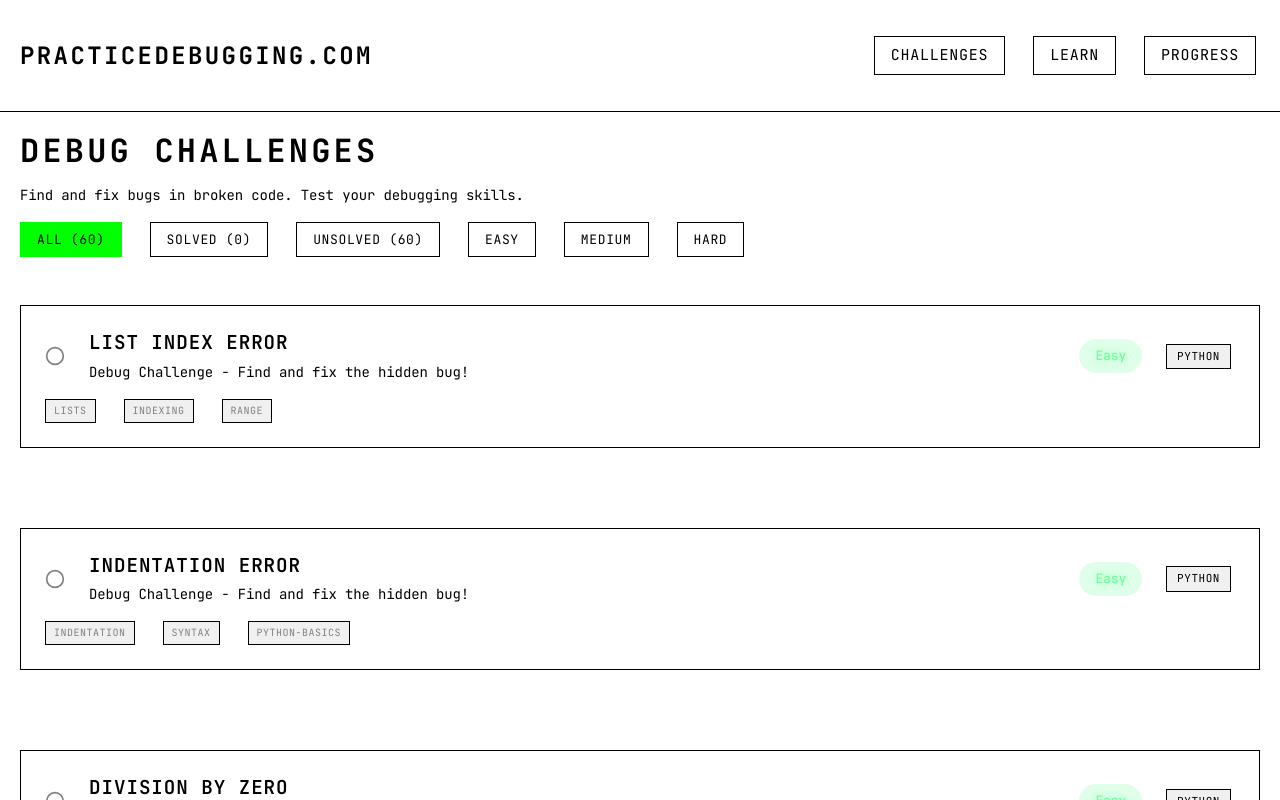
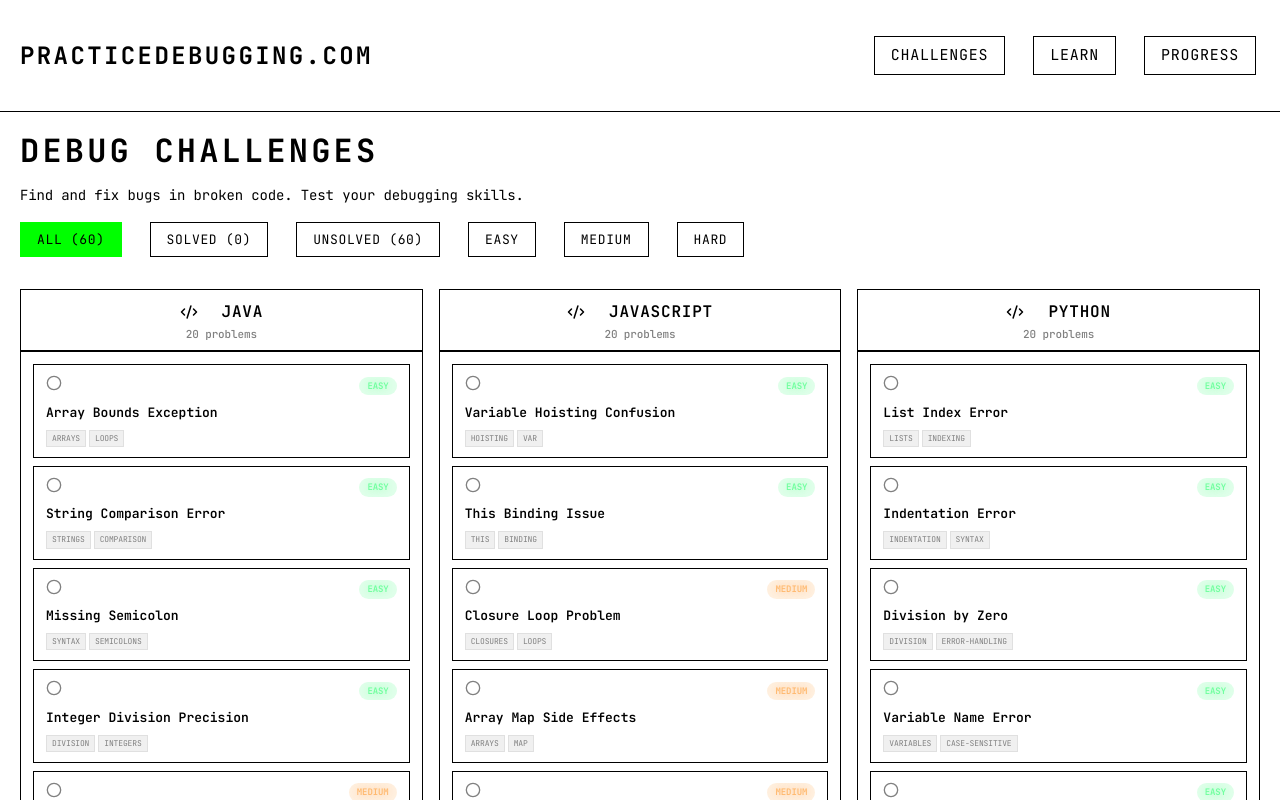
Before and after one commit to brinzunza/practicedebugging, a React (Vite) app in the folder app/: page / in a window 1280 px wide. Shown: the top 800 px of the page. Built offline with nearby package versions, Linux system fonts and the light colour scheme; no server answers.

Commit message:
compressed dashboard

```diff
--- a/app/src/components/QuestionList.jsx
+++ b/app/src/components/QuestionList.jsx
@@ -1,6 +1,6 @@
 import { useState, useEffect } from 'react'
 import { Link } from 'react-router-dom'
-import { Clock, Target, CheckCircle, Circle, AlertCircle } from 'lucide-react'
+import { Clock, Target, CheckCircle, Circle, AlertCircle, Code2 } from 'lucide-react'
 
 export default function QuestionList({ questionService }) {
   const [questions, setQuestions] = useState([])
@@ -22,6 +22,16 @@ export default function QuestionList({ questionService }) {
     return q.difficulty === filter
   })
 
+  // Group questions by language
+  const questionsByLanguage = filteredQuestions.reduce((acc, question) => {
+    const lang = question.language || 'other'
+    if (!acc[lang]) {
+      acc[lang] = []
+    }
+    acc[lang].push(question)
+    return acc
+  }, {})
+
   const getDifficultyClass = (difficulty) => {
     switch (difficulty) {
       case 'easy': return 'difficulty-easy'
@@ -33,19 +43,23 @@ export default function QuestionList({ questionService }) {
 
   const getStatusIcon = (status) => {
     switch (status) {
-      case 'solved': return <CheckCircle size={20} color="var(--accent-secondary)" />
-      case 'in_progress': return <AlertCircle size={20} color="#ffaa00" />
-      default: return <Circle size={20} color="var(--text-muted)" />
+      case 'solved': return <CheckCircle size={16} color="var(--accent-secondary)" />
+      case 'in_progress': return <AlertCircle size={16} color="#ffaa00" />
+      default: return <Circle size={16} color="var(--text-muted)" />
     }
   }
 
+  const getLanguageIcon = (language) => {
+    return <Code2 size={18} />
+  }
+
   return (
-    <div>
+    <div className="question-list-container">
       <div className="mb-8">
         <h1 className="brutal-header">DEBUG CHALLENGES</h1>
         <p className="text-secondary mb-4">Find and fix bugs in broken code. Test your debugging skills.</p>
 
-        <div className="flex gap-2 mb-4">
+        <div className="flex gap-2 mb-4" style={{ flexWrap: 'wrap' }}>
           <button
             className={`brutal-button ${filter === 'all' ? 'primary' : ''}`}
             onClick={() => setFilter('all')}
@@ -85,61 +99,105 @@ export default function QuestionList({ questionService }) {
         </div>
       </div>
 
-      <div className="grid gap-4">
-        {filteredQuestions.map(question => (
+      {filteredQuestions.length > 0 ? (
+        <div className="language-columns">
+          {Object.keys(questionsByLanguage).sort().map((language) => (
+            <div key={language} className="language-column">
+              {/* Language Header */}
+              <div className="language-header" style={{
+                borderBottom: '2px solid var(--border-primary)',
+                paddingBottom: '8px',
+                marginBottom: '12px',
+                position: 'sticky',
+                top: 0,
+                background: 'var(--bg-primary)',
+                zIndex: 10
+              }}>
+                <div className="flex items-center gap-2" style={{ justifyContent: 'center' }}>
+                  {getLanguageIcon(language)}
+                  <h2 className="brutal-subheader" style={{
+                    margin: 0,
+                    fontSize: '1rem',
+                    textTransform: 'uppercase',
+                    letterSpacing: '0.05em'
+                  }}>
+                    {language.toUpperCase()}
+                  </h2>
+                </div>
+                <div style={{
+                  textAlign: 'center',
+                  fontSize: '11px',
+                  color: 'var(--text-muted)',
+                  fontWeight: 500,
+                  marginTop: '4px'
+                }}>
+                  {questionsByLanguage[language].length} {questionsByLanguage[language].length === 1 ? 'problem' : 'problems'}
+                </div>
+              </div>
+
+              {/* Questions List */}
+              <div className="questions-list">
+                {questionsByLanguage[language].map((question) => (
                   <Link
                     key={question.id}
                     to={`/question/${question.id}`}
                     style={{ textDecoration: 'none', color: 'inherit' }}
                   >
-            <div className="brutal-card" style={{ cursor: 'pointer', transition: 'transform 0.1s' }}>
-              <div className="flex justify-between items-start mb-4">
-                <div className="flex items-center gap-4">
+                    <div className="compact-question-card" style={{
+                      border: '1px solid var(--border-primary)',
+                      padding: '10px 12px',
+                      marginBottom: '8px',
+                      transition: 'all 0.15s ease',
+                      cursor: 'pointer',
+                      background: 'var(--bg-primary)',
+                      display: 'flex',
+                      flexDirection: 'column',
+                      gap: '8px'
+                    }}>
+                      {/* Top Row: Status and Difficulty */}
+                      <div style={{
+                        display: 'flex',
+                        alignItems: 'center',
+                        justifyContent: 'space-between'
+                      }}>
+                        <div style={{ flexShrink: 0 }}>
                           {getStatusIcon(question.status)}
-                  <div>
-                    <h3 className="brutal-subheader" style={{ marginBottom: '8px' }}>
+                        </div>
+                        <span className={`difficulty-badge ${getDifficultyClass(question.difficulty)}`} style={{
+                          padding: '3px 8px',
+                          fontSize: '9px',
+                          textTransform: 'uppercase',
+                          fontWeight: 600
+                        }}>
+                          {question.difficulty}
+                        </span>
+                      </div>
+
+                      {/* Title */}
+                      <h3 style={{
+                        fontSize: '13px',
+                        fontWeight: 600,
+                        margin: 0,
+                        lineHeight: '1.3',
+                        textTransform: 'none',
+                        letterSpacing: 'normal'
+                      }}>
                         {question.title}
                       </h3>
-                    <p className="text-secondary">Debug Challenge - Find and fix the hidden bug!</p>
-                  </div>
-                </div>
 
-                <div className="flex items-center gap-3">
-                  <span className={`difficulty-badge ${getDifficultyClass(question.difficulty)}`}>
-                    {question.difficulty}
-                  </span>
-                  <span className="brutal-button" style={{ fontSize: '11px', padding: '4px 10px', background: 'var(--bg-tertiary)' }}>
-                    {question.language.toUpperCase()}
-                  </span>
-                </div>
-              </div>
-
-              {question.attempts > 0 && (
-                <div className="flex items-center gap-4 text-muted" style={{ fontSize: '14px' }}>
-                  <div className="flex items-center gap-1">
-                    <Target size={16} />
-                    {question.attempts} attempts
-                  </div>
-                  {question.time_spent > 0 && (
-                    <div className="flex items-center gap-1">
-                      <Clock size={16} />
-                      {Math.floor(question.time_spent / 60)}m {question.time_spent % 60}s
-                    </div>
-                  )}
-                </div>
-              )}
-
+                      {/* Tags */}
                       {question.tags && (
-                <div className="flex gap-2 mt-4">
-                  {question.tags.split(',').map((tag, index) => (
+                        <div style={{ display: 'flex', gap: '3px', flexWrap: 'wrap' }}>
+                          {question.tags.split(',').slice(0, 2).map((tag, index) => (
                             <span
                               key={index}
-                      className="brutal-button"
                               style={{
-                        fontSize: '10px',
-                        padding: '4px 8px',
+                                fontSize: '8px',
+                                padding: '2px 5px',
                                 backgroundColor: 'var(--bg-tertiary)',
-                        color: 'var(--text-muted)'
+                                color: 'var(--text-muted)',
+                                border: '1px solid var(--border-secondary)',
+                                textTransform: 'uppercase'
                               }}
                             >
                               {tag.trim()}
@@ -147,12 +205,38 @@ export default function QuestionList({ questionService }) {
                           ))}
                         </div>
                       )}
+
+                      {/* Stats */}
+                      {question.attempts > 0 && (
+                        <div style={{
+                          display: 'flex',
+                          alignItems: 'center',
+                          gap: '8px',
+                          fontSize: '10px',
+                          color: 'var(--text-muted)',
+                          paddingTop: '4px',
+                          borderTop: '1px solid var(--border-secondary)'
+                        }}>
+                          <div style={{ display: 'flex', alignItems: 'center', gap: '3px' }}>
+                            <Target size={11} />
+                            {question.attempts}
+                          </div>
+                          {question.time_spent > 0 && (
+                            <div style={{ display: 'flex', alignItems: 'center', gap: '3px' }}>
+                              <Clock size={11} />
+                              {Math.floor(question.time_spent / 60)}m
+                            </div>
+                          )}
+                        </div>
+                      )}
                     </div>
                   </Link>
                 ))}
               </div>
-
-      {filteredQuestions.length === 0 && (
+            </div>
+          ))}
+        </div>
+      ) : (
         <div className="brutal-card text-center">
           <h3 className="brutal-subheader">NO QUESTIONS FOUND</h3>
           <p className="text-secondary mb-4">No questions match your current filter.</p>
--- a/app/src/index.css
+++ b/app/src/index.css
@@ -495,3 +495,108 @@ body {
     padding-right: max(20px, env(safe-area-inset-right));
   }
 }
+
+/* Question List Styles */
+.question-list-container {
+  max-width: 100%;
+  height: calc(100vh - 200px);
+}
+
+.language-columns {
+  display: grid;
+  grid-template-columns: repeat(auto-fit, minmax(280px, 1fr));
+  gap: 16px;
+  height: 100%;
+  overflow: hidden;
+}
+
+.language-column {
+  display: flex;
+  flex-direction: column;
+  border: 1px solid var(--border-primary);
+  background: var(--bg-primary);
+  overflow: hidden;
+  min-width: 0;
+}
+
+.language-header {
+  flex-shrink: 0;
+  padding: 12px;
+}
+
+.questions-list {
+  flex: 1;
+  overflow-y: auto;
+  overflow-x: hidden;
+  padding: 0 12px 12px 12px;
+  scroll-behavior: smooth;
+}
+
+.questions-list::-webkit-scrollbar {
+  width: 6px;
+}
+
+.questions-list::-webkit-scrollbar-track {
+  background: var(--bg-secondary);
+}
+
+.questions-list::-webkit-scrollbar-thumb {
+  background: var(--border-primary);
+  border-radius: 3px;
+}
+
+.questions-list::-webkit-scrollbar-thumb:hover {
+  background: var(--text-primary);
+}
+
+.compact-question-card:hover {
+  background: var(--bg-secondary) !important;
+  border-color: var(--accent-green) !important;
+  transform: translateY(-2px);
+  box-shadow: 0 2px 4px rgba(0, 0, 0, 0.1);
+}
+
+.compact-question-card:active {
+  transform: translateY(-1px);
+}
+
+/* Smooth scroll behavior */
+@media (prefers-reduced-motion: no-preference) {
+  .compact-question-card {
+    transition: all 0.15s ease;
+  }
+}
+
+/* Tablet optimizations */
+@media (max-width: 1024px) {
+  .language-columns {
+    grid-template-columns: repeat(auto-fit, minmax(250px, 1fr));
+    gap: 12px;
+  }
+}
+
+/* Mobile optimizations */
+@media (max-width: 768px) {
+  .question-list-container {
+    height: auto;
+  }
+
+  .language-columns {
+    grid-template-columns: 1fr;
+    gap: 16px;
+    overflow: visible;
+    height: auto;
+  }
+
+  .language-column {
+    max-height: 400px;
+  }
+
+  .compact-question-card {
+    padding: 10px 12px !important;
+  }
+
+  .language-header h2 {
+    font-size: 0.95rem !important;
+  }
+}
```
Lines whose indentation alone changed are shown as unchanged.
